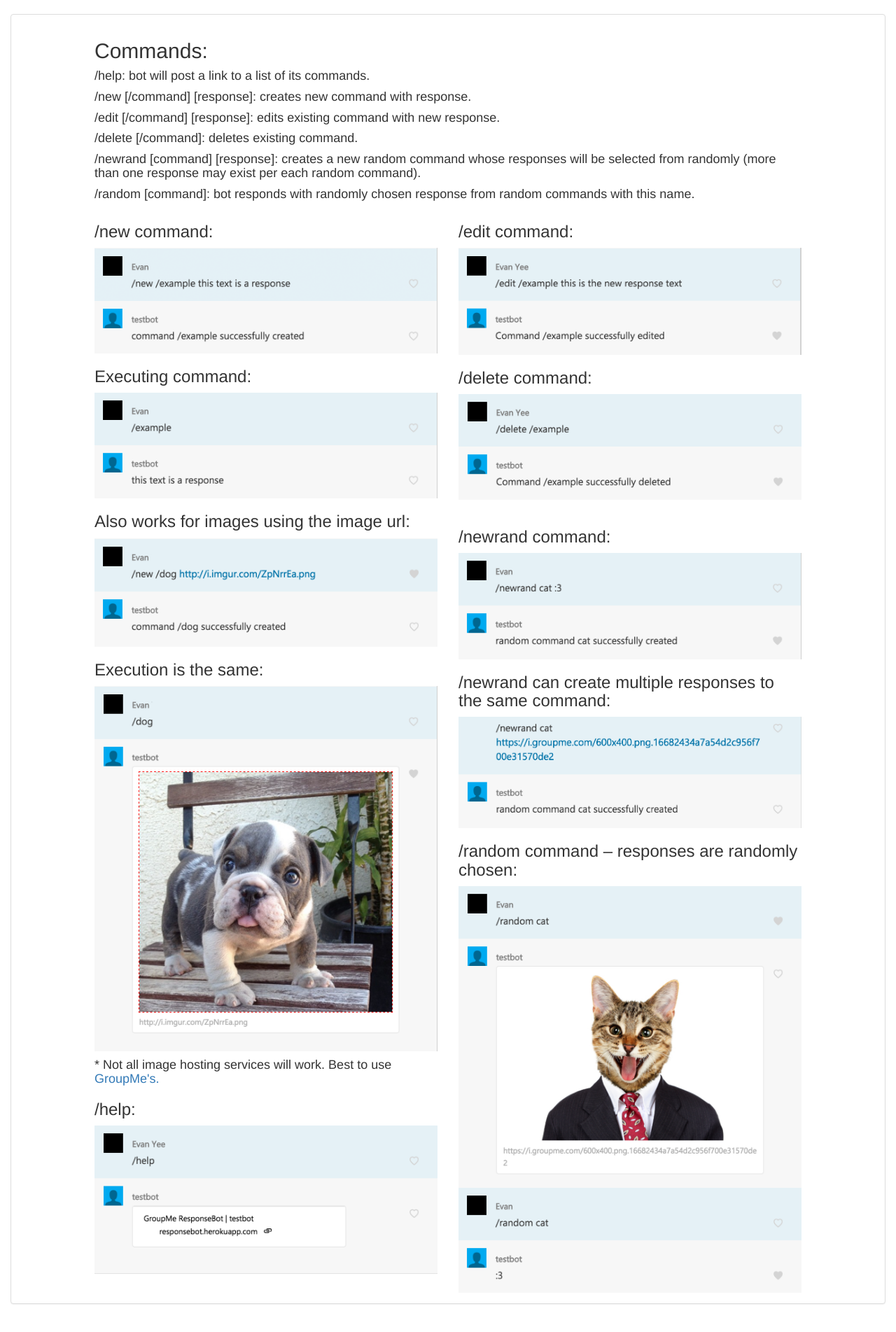
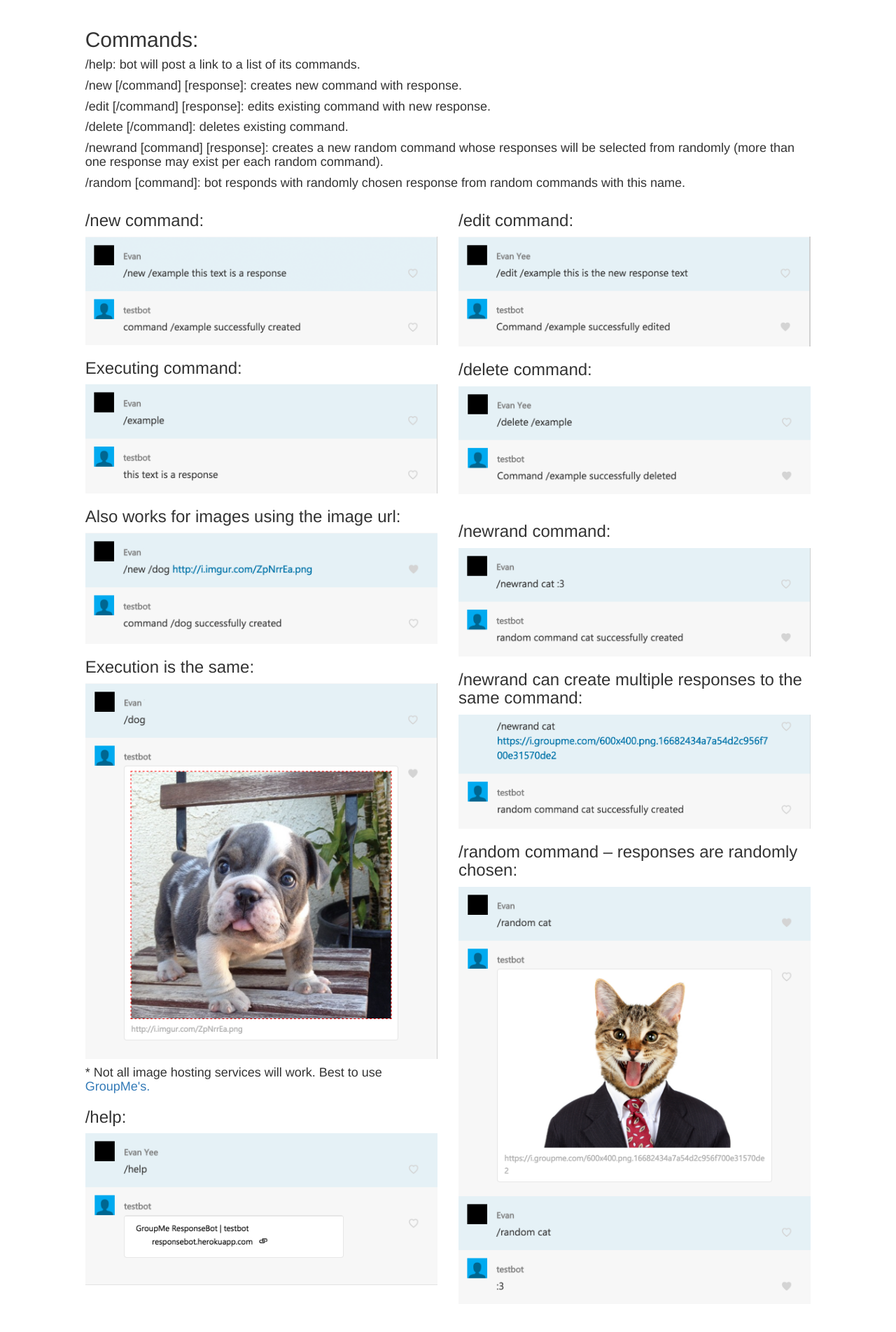
Before and after one commit to eyoung8/groupmebot, a Django app: page /guide/ in a window 1280 px wide. Shown: the part 52-1955 px from the top of the page at 70% size. Before the commit the page ends 1915 px from the top, so only its background shows below. Run offline with Django 3.2, Linux system fonts and the light colour scheme; some libraries are stand-ins or nearby versions.

Commit message:
Reverted some formatting decisions

```diff
--- a/bot/templates/bot_detail.html
+++ b/bot/templates/bot_detail.html
@@ -8,8 +8,6 @@
 {% block content %}
 
 <div class="container-fluid">
-    <div class="panel panel-default">
-        <div class="panel-body">
     <div class="row" align="left">
         <div class="col-xs-10">
             <h1>{{ bot_name }}</h1>
@@ -34,6 +32,6 @@
         </div>
     </div>
 </div>
-    </div>
-</div>
+</br>
+</br>
 {% endblock content %}
--- a/bot/templates/bot_guide.html
+++ b/bot/templates/bot_guide.html
@@ -9,8 +9,7 @@ Bot Guide
 
 
 <div class="container-fluid">
-    <div class="panel panel-default">
-        <div class="panel-body">
+
     <div class="row" align="left">
         <div class="col-sm-10 col-sm-offset-1">
             <h2>Commands:</h2>
@@ -52,6 +51,5 @@ Bot Guide
         <img src="{% static "guide/random1.png" %}" class='img-responsive' />
     </div>
 </div>
-    </div></div>
-</div>
+</br></br>
 {% endblock content %}
```
Also changed, not shown: bot/templates/bot_create_instructions.html (+3 -4 lines), bot/templates/groupme_upload_guide.html (+4 -5 lines). Lines whose indentation alone changed are shown as unchanged.
